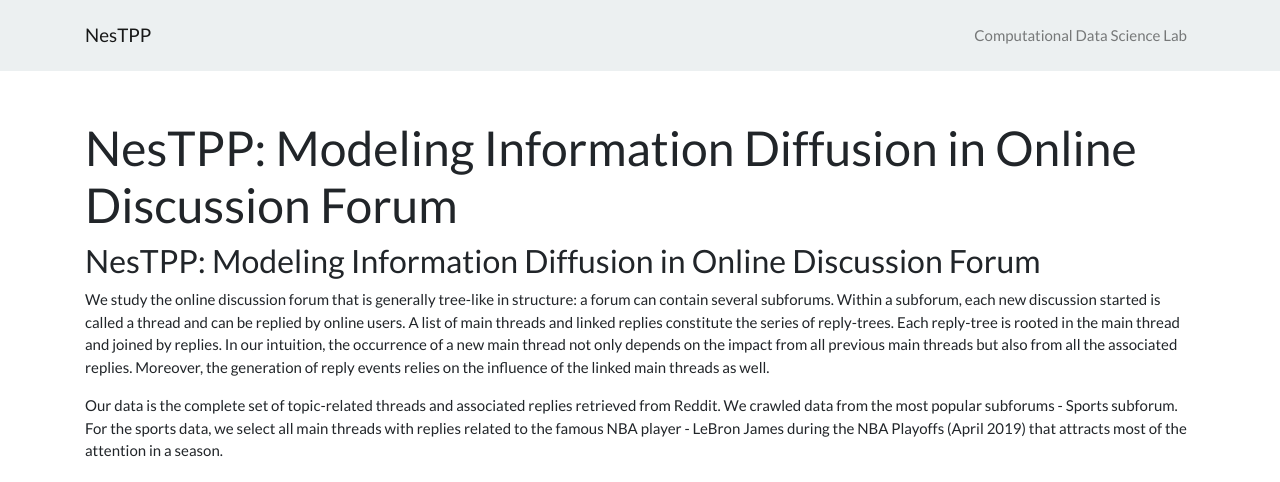
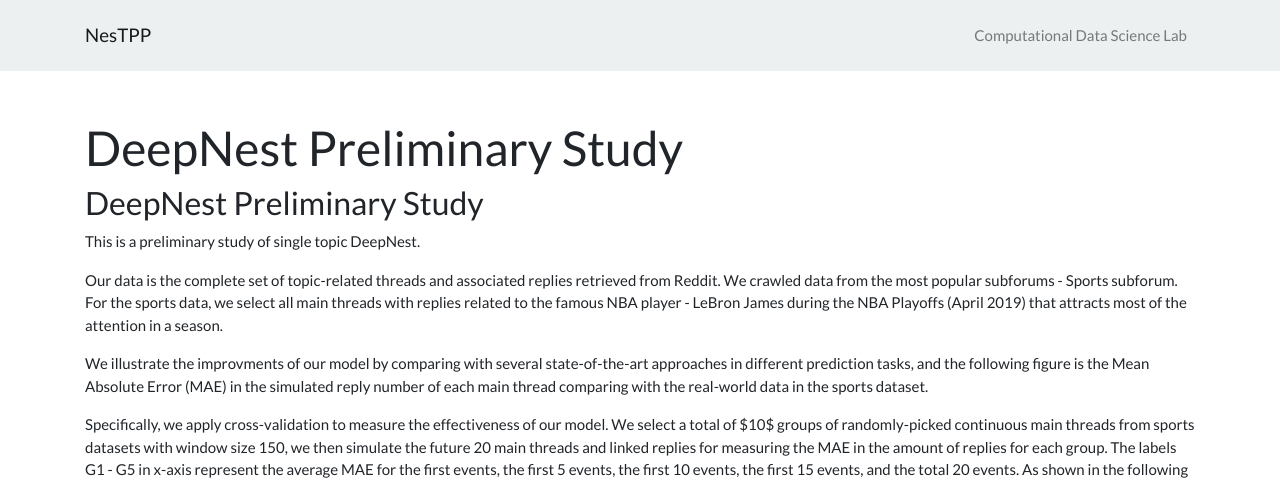
Before and after one commit to cdslabamotong/NesTPP_illustration, a Jekyll site: the page built from index.md, in a window 1280 px wide. Shown: the top 482 px of the page. Built offline with Jekyll 4.4.1, drawn with Linux system fonts in a browser that asks for light colours; our own code applies the rules of GitHub Pages for plain Markdown files.

Commit message:
Update index.md

```diff
--- a/index.md
+++ b/index.md
@@ -6,9 +6,9 @@ title: An illustration for NesTPP
 
 ---
 
-### NesTPP: Modeling Information Diffusion in Online Discussion Forum
+### DeepNest Preliminary Study
 
-We study the online discussion forum that is generally tree-like in structure: a forum can contain several subforums. Within a subforum, each new discussion started is called a thread and can be replied by online users. A list of main threads and linked replies constitute the series of reply-trees. Each reply-tree is rooted in the main thread and joined by replies. In our intuition, the occurrence of a new main thread not only depends on the impact from all previous main threads but also from all the associated replies. Moreover, the generation of reply events relies on the influence of the linked main threads as well.
+This is a preliminary study of single topic DeepNest.
 
 Our data is the complete set of topic-related threads and associated replies retrieved from Reddit. We crawled data from the most popular subforums - Sports subforum. For the sports data, we select all main threads with replies related to the famous NBA player - LeBron James during the NBA Playoffs (April 2019) that attracts most of the attention in a season.
 
```
